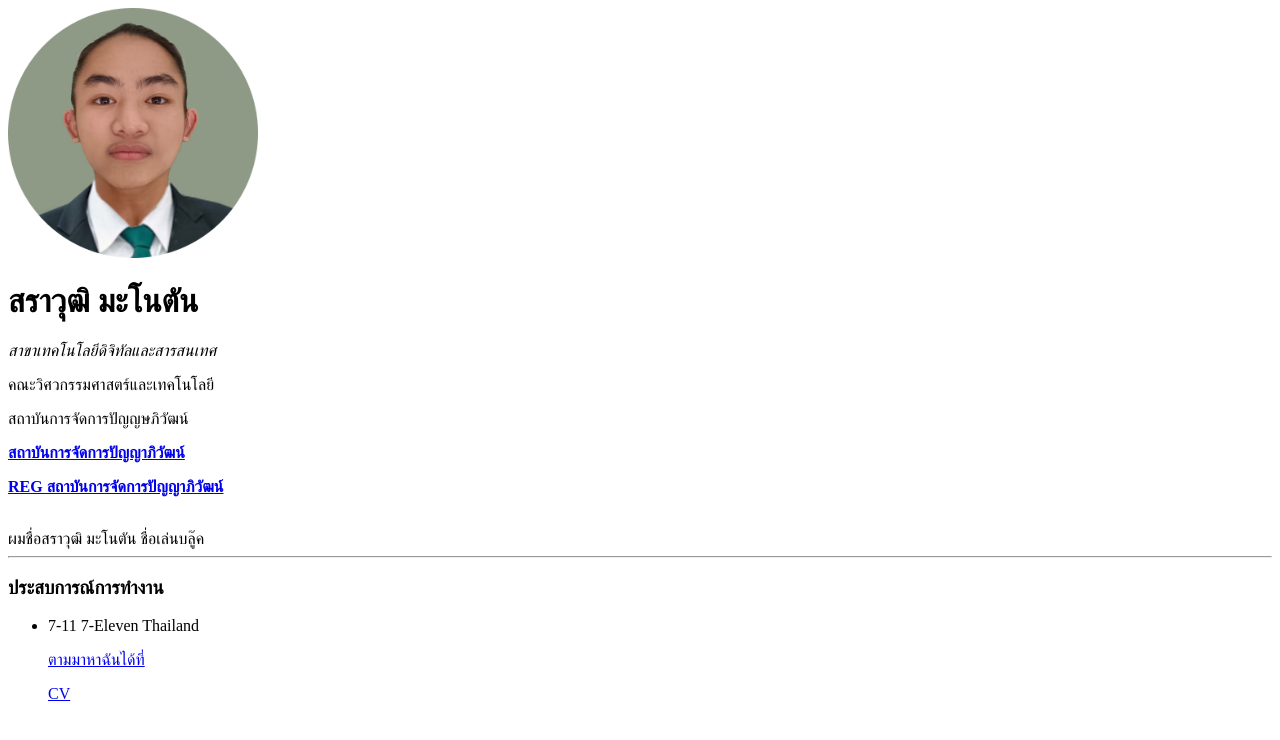
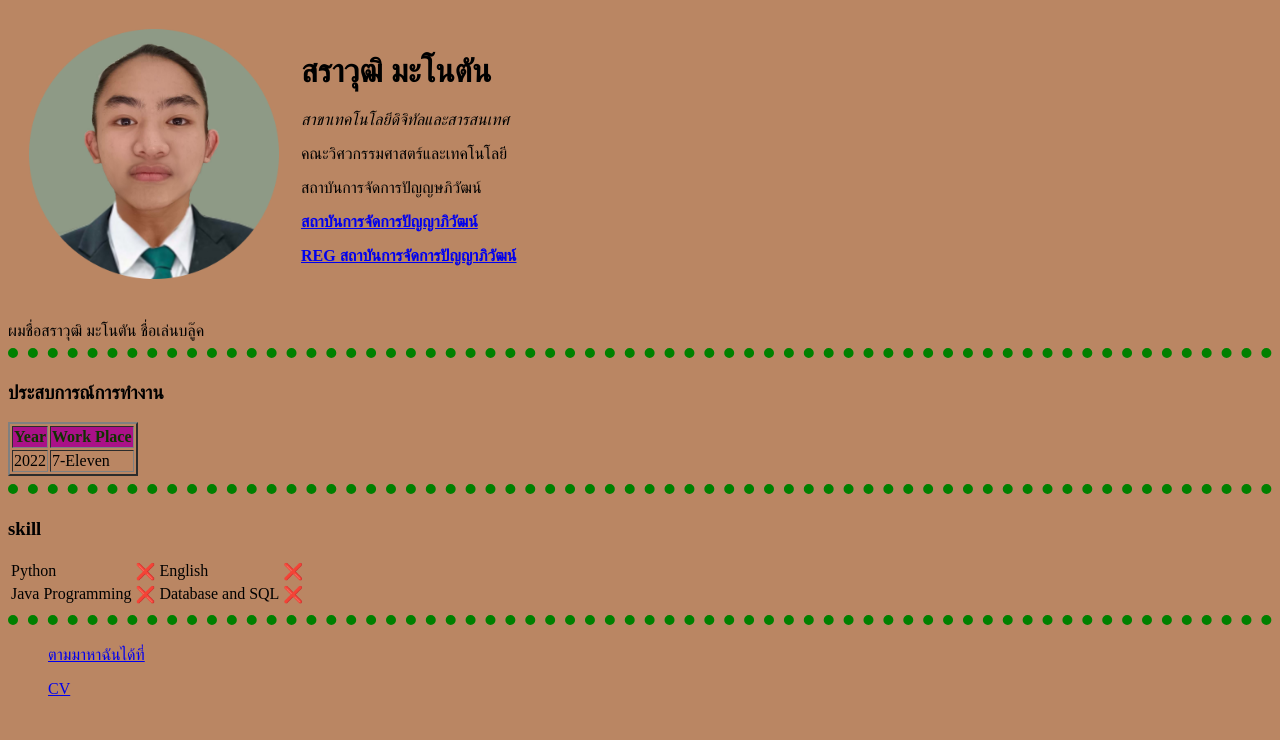
Before and after one commit to sarawutmanotan/Resume, a plain HTML site: page index.html in a window 1280 px wide. Drawn offline with Linux system fonts and the light colour scheme; files whose address does not match are found by name.

Commit message:
Add files via upload

```diff
--- a/index.html
+++ b/index.html
@@ -4,22 +4,65 @@
   <head>
     <meta charset="UTF-8" />
     <title>This is Sarawut Manotan 🤜 </title>
+    <style>
+    body {
+      background-color:#BA8663;
+    }
+    hr {
+      border-color: green;
+      border-width: 10px;
+      border-style: dotted none none;
+      height: 5px;
+      width: 100%;
+    }
+    </style>
+    <link rel="stylesheet" href="tablestyle.css">
   </head>
   <body>
-    <img src="C:\Users\blook\Desktop\Web Development2022\Resume\blook img.png" alt="Sarawut Manotan image face" width="250" height="250">
-    <h1>สราวุฒิ มะโนตัน</h1>
-    <p><em>สาขาเทคโนโลยีดิจิทัลและสารสนเทศ</em></p>
-    <p>คณะวิศวกรรมศาสตร์และเทคโนโลยี</p>
-    <p>สถาบันการจัดการปัญญษภิวัฒน์</p>
-    <p><strong><a href="http://www.pim.ac.th">สถาบันการจัดการปัญญาภิวัฒน์</a></strong></p>
-    <p><strong><a href="http://reg.pim.ac.th/registrar/home.asp">REG สถาบันการจัดการปัญญาภิวัฒน์</a></strong></p>
+    <table cellspacing="20">
+      <tr>
+        <td><img src="blook img.png" alt="Sarawut Manotan image face" width="250" height="250"></td>
+        <td><h1>สราวุฒิ มะโนตัน</h1>
+          <p><em>สาขาเทคโนโลยีดิจิทัลและสารสนเทศ</em></p>
+          <p>คณะวิศวกรรมศาสตร์และเทคโนโลยี</p>
+          <p>สถาบันการจัดการปัญญษภิวัฒน์</p>
+          <p><strong><a href="http://www.pim.ac.th">สถาบันการจัดการปัญญาภิวัฒน์</a></strong></p>
+          <p><strong><a href="http://reg.pim.ac.th/registrar/home.asp">REG สถาบันการจัดการปัญญาภิวัฒน์</a></strong></p></td>
+      </tr>
+    </table>
 
     <br>ผมชื่อสราวุฒิ มะโนตัน ชื่อเล่นบลู๊ค
     <hr>
     <h3>ประสบการณ์การทำงาน</h3>
-    <ul>
-    <li>7-11 7-Eleven Thailand</li>
-    </ul>
+    <table border="2px">
+    <thead style="background-color: #A18; color: #130;">
+      <tr>
+        <th>Year</th>
+        <th>Work Place</th>
+      </tr>
+    </thead>
+    <tr>
+      <td>2022</td>
+      <td>7-Eleven</td>
+    </tr>
+    </table>
+    <hr>
+    <h3>skill</h3>
+    <table>
+      <tr>
+        <td>Python</td>
+        <td>❌</td>
+        <td>English</td>
+        <td>❌</td>
+      </tr>
+      <tr>
+        <td>Java Programming</td>
+        <td>❌</td>
+        <td>Database and SQL</td>
+        <td>❌</td>
+      </tr>
+    </table>
+    <hr>
     <ul>
     <a href="contact.html">ตามมาหาฉันได้ที่</a>
     </ul>
```
